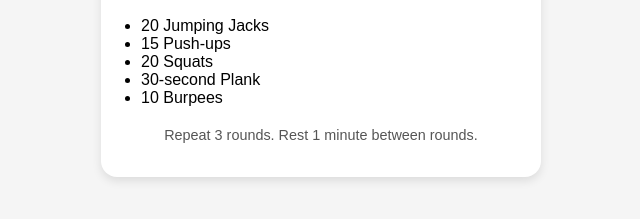
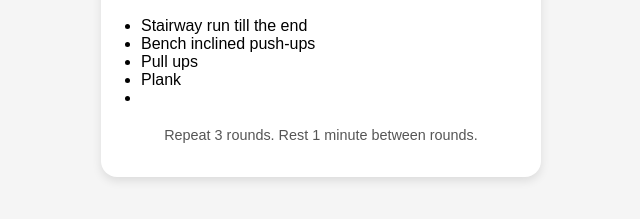
Before and after one commit to nici92/UrbanFit_Zh, a plain HTML site: page index.html in a window 1280 px wide. Shown: the part 391-610 px from the top of the page, without its empty margins (319-959 px from the left). Drawn offline with Linux system fonts and the light colour scheme.

Commit message:
Update index.html
1. Draft stations

```diff
--- a/index.html
+++ b/index.html
@@ -10,11 +10,11 @@
   <main class="container">
     <h1>Quick Bodyweight Workout</h1>
     <ul class="workout-list">
-      <li>20 Jumping Jacks</li>
-      <li>15 Push-ups</li>
-      <li>20 Squats</li>
-      <li>30-second Plank</li>
-      <li>10 Burpees</li>
+      <li>Stairway run till the end</li>
+      <li>Bench inclined push-ups</li>
+      <li>Pull ups</li>
+      <li>Plank</li>
+      <li></li>
     </ul>
     <p class="note">Repeat 3 rounds. Rest 1 minute between rounds.</p>
   </main>
```
